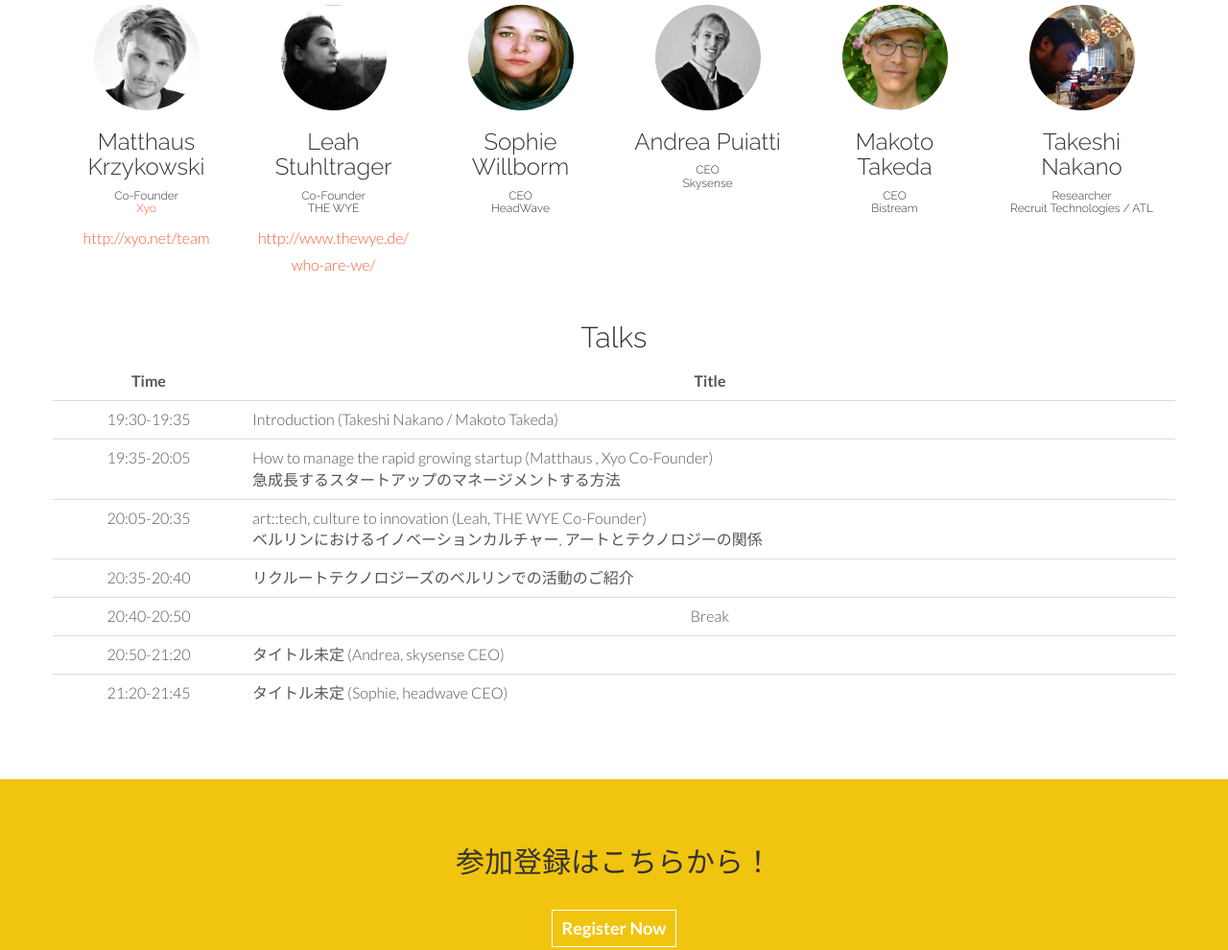
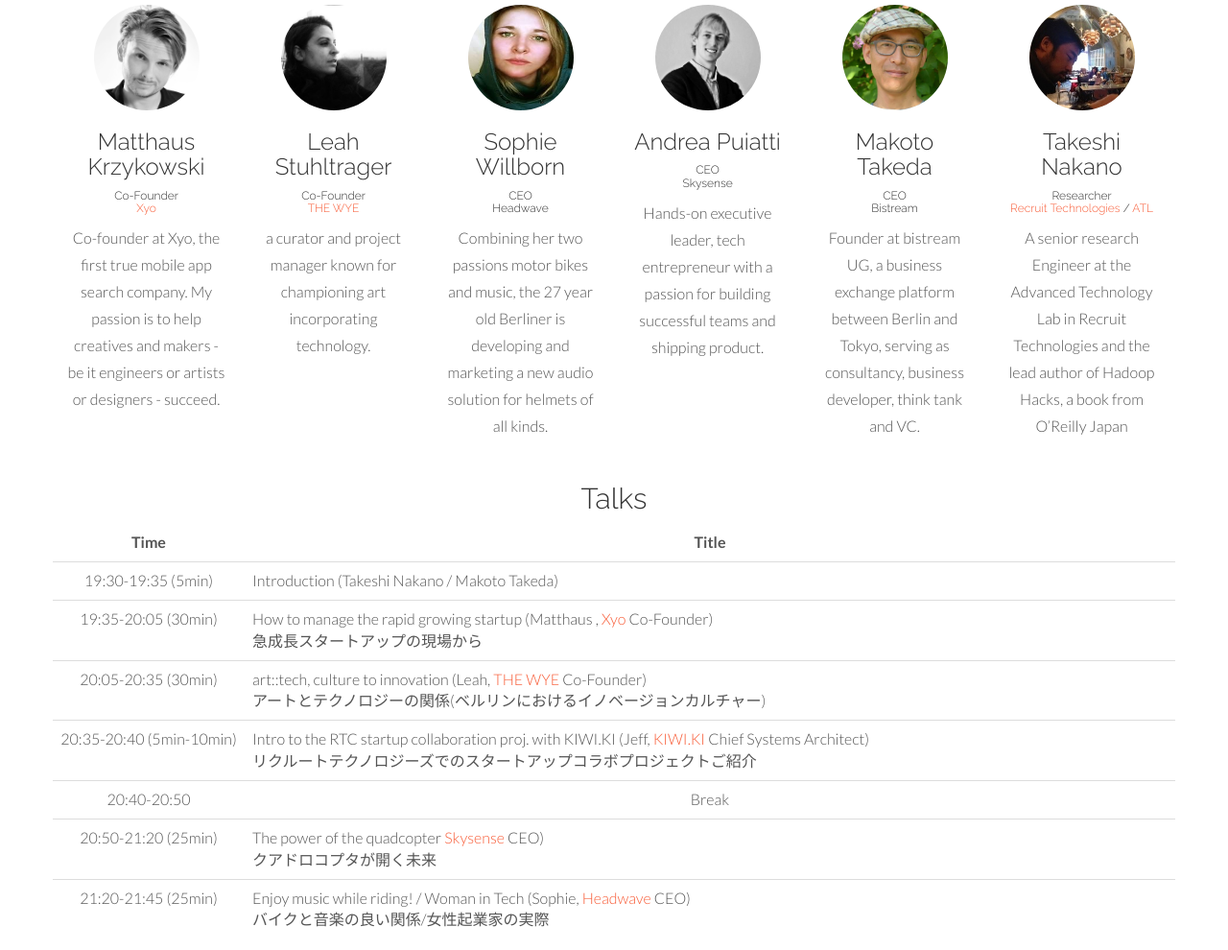
Before and after one commit to tf0054/ffmpeg.wasm, a plain HTML site: page index.html in a window 1280 px wide. Shown: the part 1280-2270 px from the top of the page at 96% size. Drawn offline with Linux system fonts and the light colour scheme.

Commit message:
Add deficits.

```diff
--- a/index.html
+++ b/index.html
@@ -91,33 +91,40 @@
 					<img src="assets/img/speakers/matthaus.jpg" data-toggle="tooltip" title="Matthaus" class="img-circle" width="110" height="110">
 					<h3>Matthaus Krzykowski</h3>
 					<h6>Co-Founder</br><a href="http://xyo.net" target="_blank">Xyo</a></h6>
-					<p><a href="http://xyo.net/team" target="_blank">http://xyo.net/team</a></p>
+					<p>Co-founder at Xyo, the first true mobile app search company.
+My passion is to help creatives and makers - be it engineers or artists or designers - succeed.
+</p>
 				</div>
 				<div class="col-lg-2">
 					<img src="assets/img/speakers/leah.jpg" data-toggle="tooltip" title="Leah" class="img-circle" width="110" height="110">
 					<h3>Leah Stuhltrager</h3>
-					<h6>Co-Founder</br>THE WYE</h6>
-					<p><a href="http://www.thewye.de/who-are-we/" target="_blank">http://www.thewye.de/who-are-we/</a></p>
+					<h6>Co-Founder</br><a href="http://www.thewye.de/">THE WYE</a></h6>
+					<p>a curator and project manager known for championing art incorporating technology.</p>
 				</div>
 				<div class="col-lg-2">
 					<img src="assets/img/speakers/sophie.jpg" data-toggle="tooltip" title="Sophie" class="img-circle" width="110" height="110">
-					<h3>Sophie Willborm</h3>
-					<h6>CEO<br/>HeadWave</h6>
+					<h3>Sophie Willborn</h3>
+					<h6>CEO<br/>Headwave</h6>
+<!-- http://bit.ly/1orDQEz -->
+<p>Combining her two passions motor bikes and music, the 27 year old Berliner is developing and marketing a new audio solution for helmets of all kinds.</p>
 				</div>
 				<div class="col-lg-2">
 					<img src="assets/img/speakers/andrea.jpg" data-toggle="tooltip" title="Andrea" class="img-circle" width="110" height="110">
 					<h3>Andrea Puiatti</h3>
 					<h6>CEO<br/>Skysense</h6>
+<p>Hands-on executive leader, tech entrepreneur with a passion for building successful teams and shipping product.</p>
 				</div>
 				<div class="col-lg-2">
 					<img src="assets/img/speakers/makoto.jpg" data-toggle="tooltip" title="Makoto Takeda" class="img-circle" width="110" height="110">
 					<h3>Makoto Takeda</h3>
 					<h6>CEO<br/>Bistream</h6>
+<p>Founder at bistream UG, a business exchange platform between Berlin and Tokyo, serving as consultancy, business developer, think tank and VC.</p>
 				</div>
 				<div class="col-lg-2">
 					<img src="assets/img/speakers/takeshi.jpeg" data-toggle="tooltip" title="Takeshi Nakano" class="img-circle" width="110" height="110">
 					<h3>Takeshi Nakano</h3>
-					<h6>Researcher<br/>Recruit Technologies / ATL</h6>
+					<h6>Researcher<br/><a href="http://www.recruit-tech.co.jp/">Recruit Technologies</a> / <a href="http://atl.recruit-tech.co.jp/">ATL</a></h6>
+<p>A senior research Engineer at the Advanced Technology Lab in Recruit Technologies and the lead author of Hadoop Hacks, a book from O’Reilly Japan</p>
 				</div>
 
 			</div><!-- /row -->
@@ -133,32 +140,32 @@
   </thead>
   <tbody>
     <tr>
-      <td>19:30-19:35</td>
+      <td>19:30-19:35 (5min)</td>
       <td align="left">Introduction (Takeshi Nakano / Makoto Takeda)</td>
     </tr>
     <tr>
-      <td>19:35-20:05</td>
-      <td align="left">How to manage the rapid growing startup (Matthaus , Xyo Co-Founder)<br/>急成長するスタートアップのマネージメントする方法</td>
+      <td>19:35-20:05 (30min)</td>
+      <td align="left">How to manage the rapid growing startup (Matthaus , <a href="http://xyo.net/">Xyo</a> Co-Founder)<br/>急成長スタートアップの現場から</td>
     </tr>
     <tr>
-      <td>20:05-20:35</td>
-      <td align="left">art::tech, culture to innovation (Leah, THE WYE Co-Founder)<br/>ベルリンにおけるイノベーションカルチャー, アートとテクノロジーの関係</td>
+      <td>20:05-20:35 (30min)</td>
+      <td align="left">art::tech, culture to innovation (Leah, <a href="http://www.thewye.de/">THE WYE</a> Co-Founder)<br/>アートとテクノロジーの関係(ベルリンにおけるイノベージョンカルチャー)</td>
     </tr>
     <tr>
-      <td>20:35-20:40</td>
-      <td align="left">リクルートテクノロジーズのベルリンでの活動のご紹介</td>
+      <td>20:35-20:40 (5min-10min)</td>
+      <td align="left">Intro to the RTC startup collaboration proj. with KIWI.KI (Jeff, <a href="http://kiwi.ki/">KIWI.KI</a> Chief Systems Architect)<br/>リクルートテクノロジーズでのスタートアップコラボプロジェクトご紹介</td>
     </tr>
     <tr>
       <td>20:40-20:50</td>
       <td>Break</td>
     </tr>
     <tr>
-      <td>20:50-21:20</td>
-      <td align="left">タイトル未定 (Andrea, skysense CEO)</td>
+      <td>20:50-21:20 (25min)</td>
+      <td align="left">The power of the quadcopter <a href="http://skysense.de/">Skysense</a> CEO)<br/>クアドロコプタが開く未来</td>
     </tr>
     <tr>
-      <td>21:20-21:45</td>
-      <td align="left">タイトル未定 (Sophie, headwave CEO)</td>
+      <td>21:20-21:45 (25min)</td>
+      <td align="left">Enjoy music while riding! / Woman in Tech (Sophie, <a href="http://www.headwave.de/">Headwave</a> CEO)<br/>バイクと音楽の良い関係/女性起業家の実際</td>
     </tr>
   </tbody>
   </table>
```
